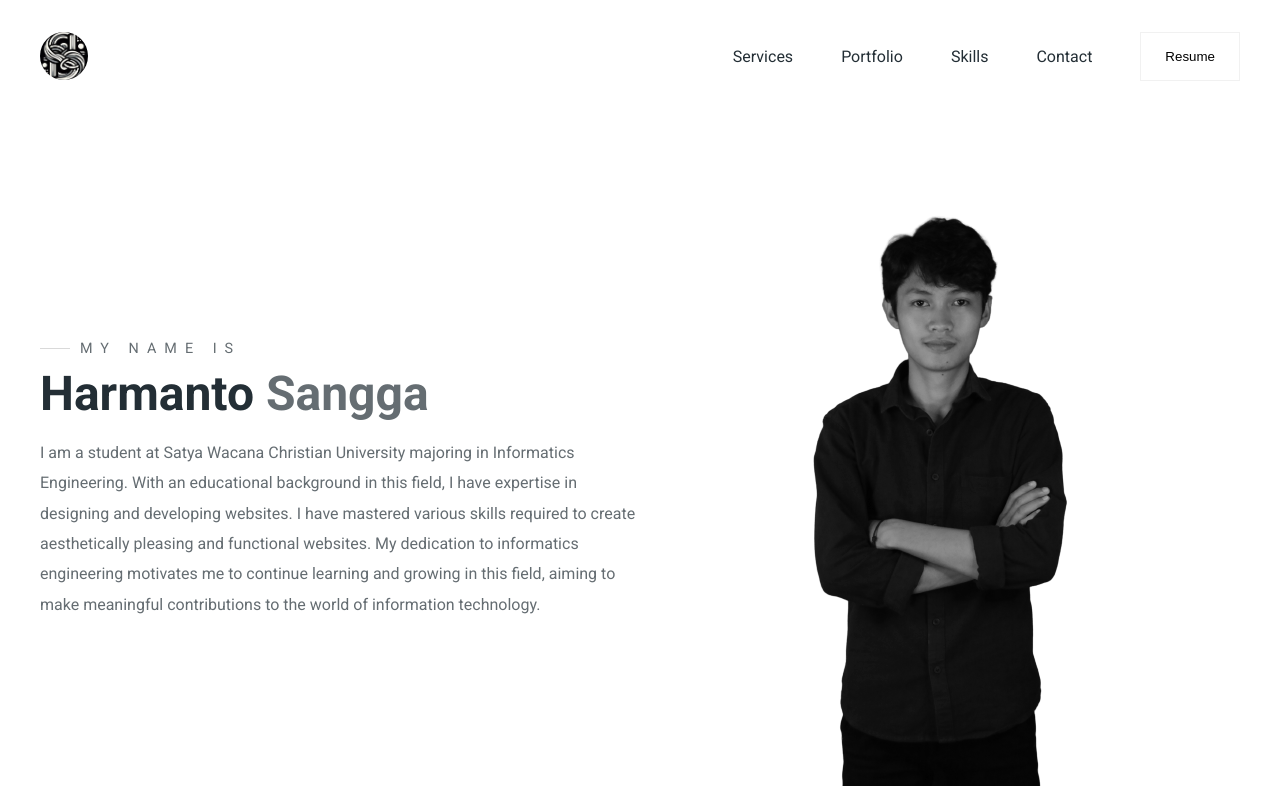
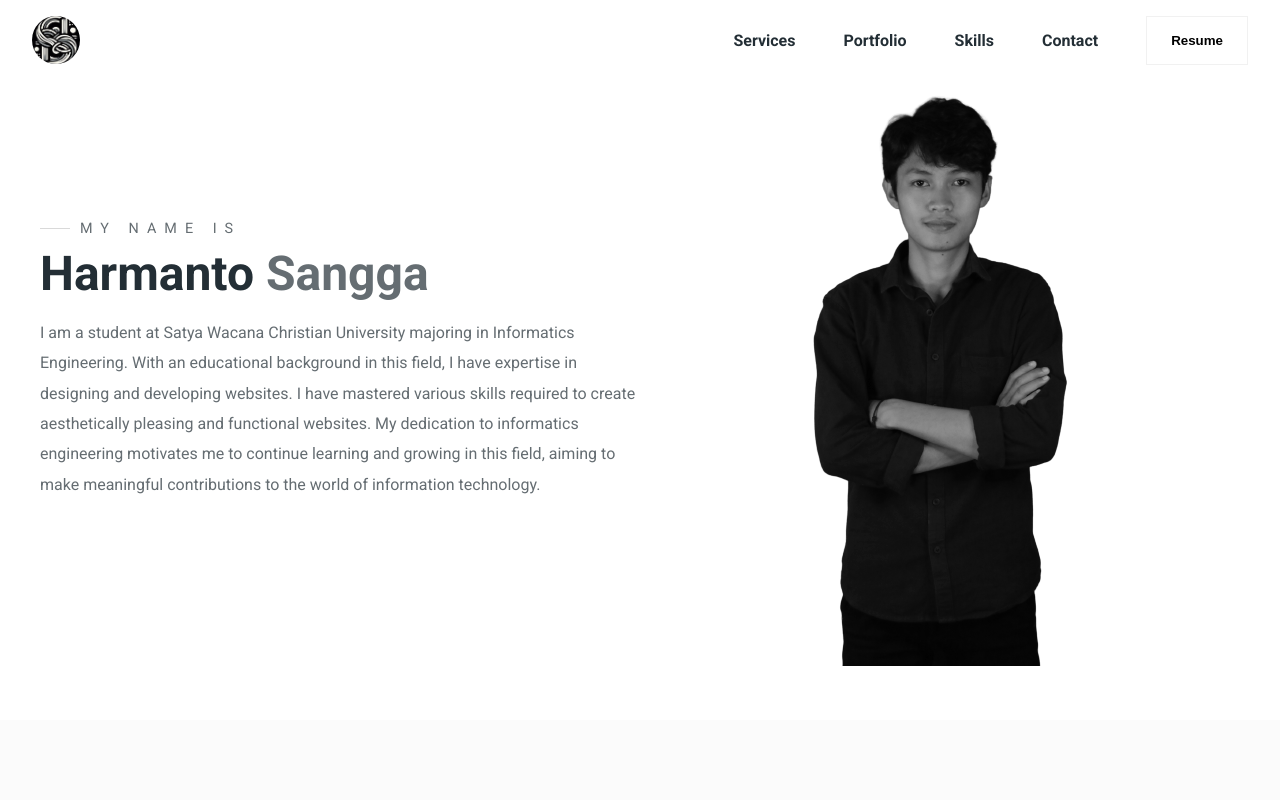
Before and after one commit to HarmanSangga/Portofolio-Harmanto-Sangga, a plain HTML site: page index.html in a window 1280 px wide. Shown: the top 800 px of the page. Drawn offline with Linux system fonts and the light colour scheme.

Commit message:
update navbar

```diff
--- a/index.html
+++ b/index.html
@@ -16,10 +16,6 @@
 </head>
 
 <body>
-    <section id="home">
-        <header>
-            <div class="main-container">
-
     <div class="nav">
         <div class="logo">
             <a href="#"><img src="images/Logo1.jfif" alt=""></a>
@@ -46,6 +42,9 @@
             <div class="line-3"></div>
         </div>
     </div>
+    <section id="home">
+        <header>
+            <div class="main-container">
                 <section id="hero">
                     <div class="hero-left">
                         <h3 class="pre-title">
--- a/scripts/main.js
+++ b/scripts/main.js
@@ -16,3 +16,13 @@ window.onbeforeunload = () => {
         form.reset();
     }
 };
+
+
+document.addEventListener('scroll', function () {
+    const nav = document.querySelector('.nav');
+    if (window.scrollY > 50) {
+        nav.classList.add('scrolled');
+    } else {
+        nav.classList.remove('scrolled');
+    }
+});
--- a/styles/style.css
+++ b/styles/style.css
@@ -65,7 +65,7 @@ a {
     margin: 0 auto;
 }
 
-.main-container .nav ul li .nav-a:hover {
+.nav ul li .nav-a:hover {
     color: grey;
     border-bottom: .1rem solid black;
     padding-bottom: .5rem;
@@ -129,11 +129,22 @@ a {
 }
 
 /* Logo and navigation menu */
+.scrolled {
+    background: #ececec;
+    opacity: 0.89;
+}
+
 
 .nav {
+    position: fixed;
+    left: 0;
+    right: 0;
+    width: 100%;
+    margin: auto;
+    /* Menambahkan ini */
     display: flex;
     justify-content: space-between;
-    padding: 2rem 0;
+    padding: 1rem 2rem;
 }
 
 .nav ul {
@@ -155,14 +166,25 @@ a {
     height: 3rem;
 }
 
+nav ul li button {
+    font-weight: bold;
+
+
+}
+
 nav ul li {
+    font-weight: bold;
     display: flex;
     align-items: center;
 }
 
+
+
 nav ul li a {
     color: var(--primaryTextColor)
 }
+
+
 
 /* Burgeer */
 
```
Lines whose indentation alone changed are shown as unchanged.
